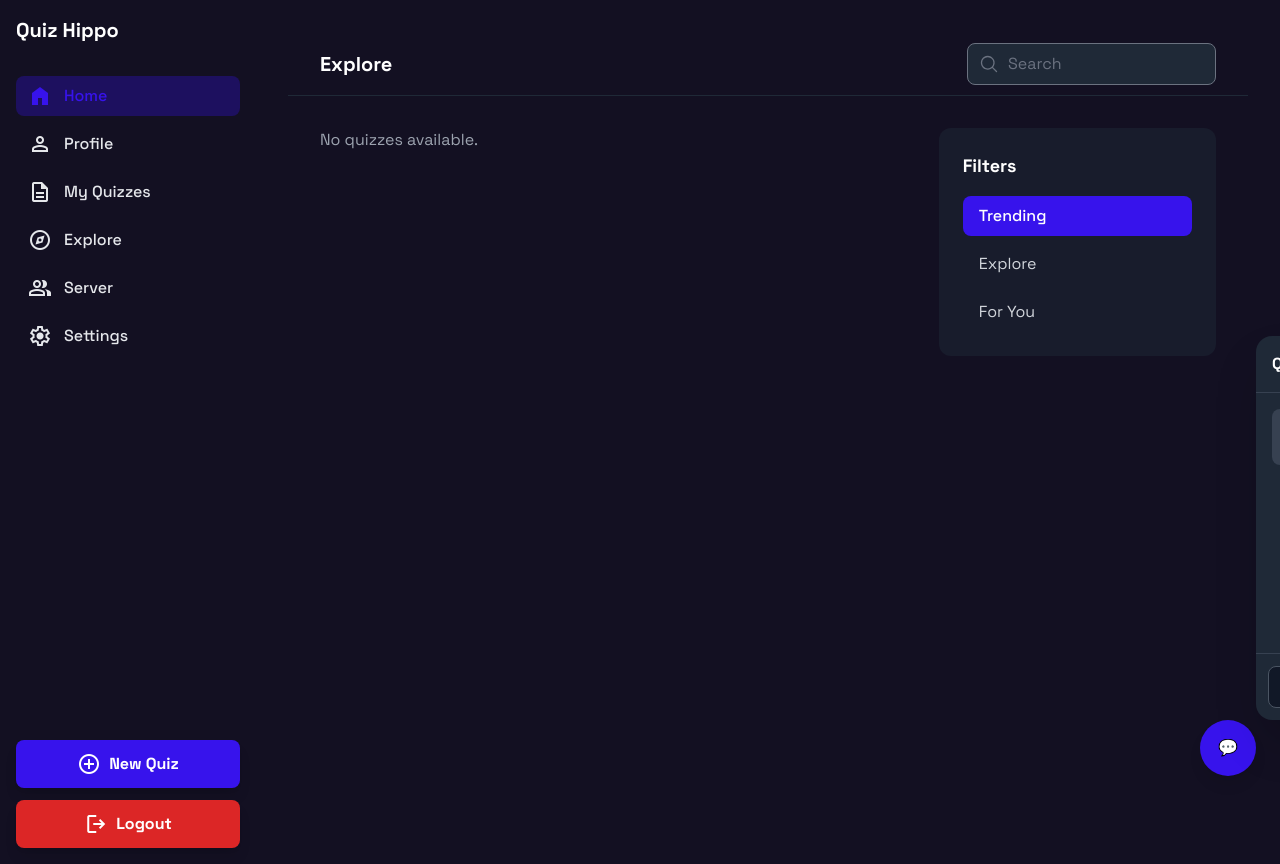
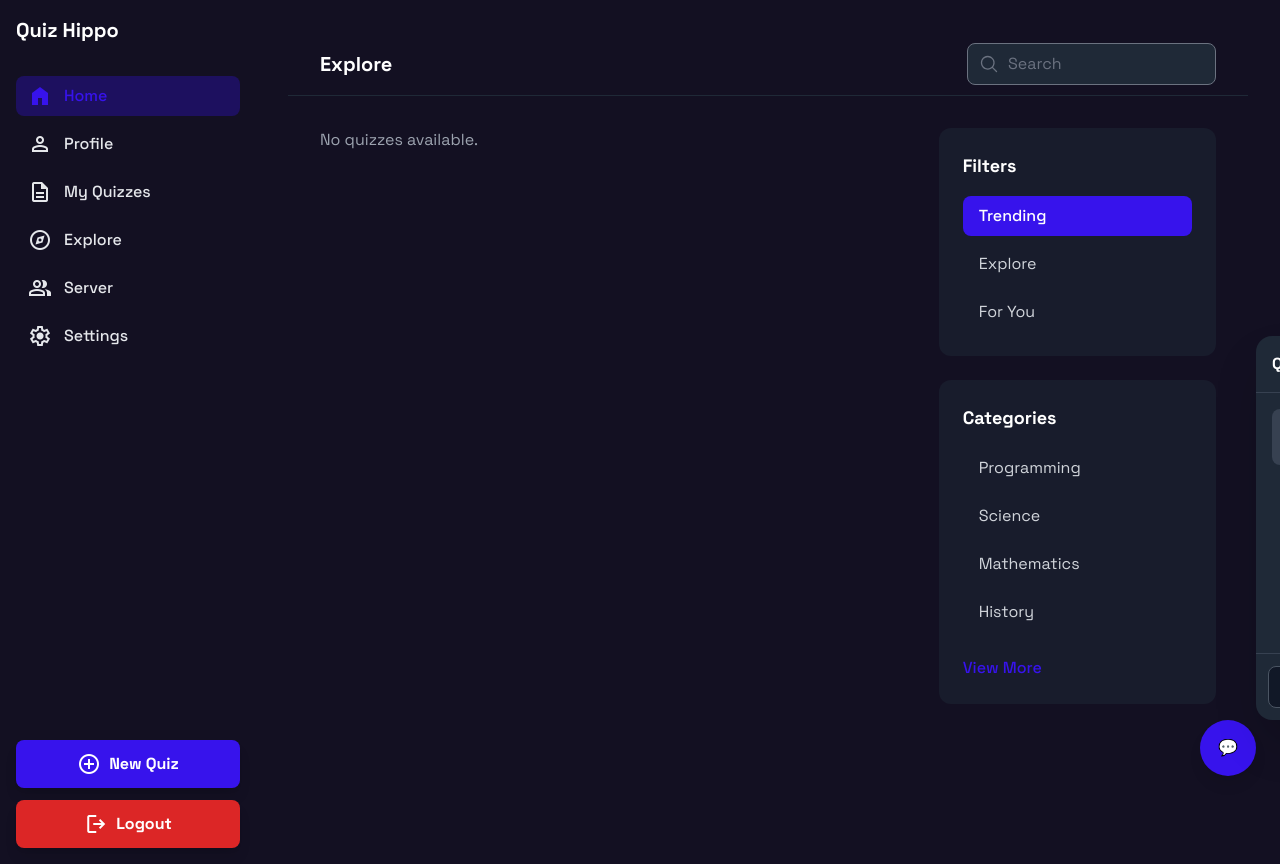
Before and after one commit to syedly/quizbee, a Django app: page /explore/ in a window 1280 px wide. Run offline with Django 5.2, Linux system fonts and the light colour scheme; data comes from the database, SQL or seed files in the repository; both versions use the stored data as it was after the commit; data that the repository does not hold is empty; some libraries are stand-ins or nearby versions.

Commit message:
added category option fixed mcqs checking add category option in explore page

```diff
--- a/app/views.py
+++ b/app/views.py
@@ -4,7 +4,7 @@ from django.shortcuts import render, redirect, HttpResponse, get_object_or_404
 from django.contrib.auth.models import User
 from django.core.paginator import Paginator
 from django.contrib.auth import authenticate, login, logout
-from services import generate__quiz, check_short_answer, assistant
+from services import generate__quiz, check_short_answer, assistant, check_multiple_choice
 from processing import fetch_text_from_url, extract_text_from_pdf
 from django.http import JsonResponse
 from django.views.decorators.csrf import csrf_exempt
@@ -22,7 +22,7 @@ from constants import (
     LANGUAGES, DEFAULT_LANGUAGE,
     DIFFICULTY_LEVELS, DEFAULT_DIFFICULTY,
     QUESTION_TYPES, DEFAULT_QUESTION_TYPE,
-    CHOOSE_OPTIONS, DEFAULT_CHOOSE
+    CHOOSE_OPTIONS, DEFAULT_CHOOSE, QUIZ_CATEGORIES
 )
 
 def index(request):
@@ -340,6 +340,7 @@ def parse_quiz_response(response_text):
     return {
         "topic": topic,
         "difficulty": quiz_difficulty,
+        "category": re.search(r"Category:\s*(.+)", response_text, re.IGNORECASE).group(1).strip() if re.search(r"Category:\s*(.+)", response_text, re.IGNORECASE) else "General",
         "questions": parsed_questions
     }
 
@@ -372,15 +373,16 @@ def generate_quiz(request):
     if request.method == 'POST':
         topic = request.POST.get('topic', 'General')
         language = request.POST.get('language', 'English')
-        num_questions = request.POST.get('quiz_count', '5')
+        num_questions = int(request.POST.get('quiz_count', 5))
         difficulty = request.POST.get('difficulty', '1')
-        question_preference = request.POST.get('quiz_type', 'MIX')
+        question_preference = request.POST.get('quiz_type', 'MIX').upper()
+        category = request.POST.get('category', 'General')  # ✅ new field
         prompt = request.POST.get('input_prompt', '').strip()
         url = request.POST.get('input_url', '').strip()
         text = request.POST.get('input_text', '').strip()
         upload_file = request.FILES.get('input_pdf')
 
-        content_source = None
+        # Detect source
         if prompt:
             content_source = prompt
         elif url:
@@ -404,21 +406,23 @@ def generate_quiz(request):
         parsed_quiz = parse_quiz_response(raw_quiz)
 
         quiz = Quiz.objects.create(
-            topic=parsed_quiz["topic"],
-            difficulty=parsed_quiz["difficulty"],
+            topic=parsed_quiz.get("topic", topic),
+            difficulty=parsed_quiz.get("difficulty", difficulty),
+            category=parsed_quiz.get("category", "General"),
+            question_preference=question_preference,  # ✅ keep user’s choice
             user=request.user if request.user.is_authenticated else None,
-            question_preference=question_preference
         )
 
         for q in parsed_quiz["questions"]:
             question = Question.objects.create(
                 quiz=quiz,
                 text=q["text"],
-                question_type=q["type"],
+                question_type=q["type"].upper(),
                 difficulty=q["difficulty"],
                 answer=q["answer"]
             )
-            if q["type"] == "MCQ" and q.get("mcq_options"):
+
+            if q["type"].upper() == "MCQ" and q.get("mcq_options"):
                 for opt in q["mcq_options"]:
                     Option.objects.create(question=question, text=opt.strip())
 
@@ -427,6 +431,65 @@ def generate_quiz(request):
 
     return redirect('main')
 
+
+# def generate_quiz(request):
+#     if request.method == 'POST':
+#         topic = request.POST.get('topic', 'General')
+#         language = request.POST.get('language', 'English')
+#         num_questions = request.POST.get('quiz_count', '5')
+#         difficulty = request.POST.get('difficulty', '1')
+#         question_preference = request.POST.get('quiz_type', 'MIX')
+#         prompt = request.POST.get('input_prompt', '').strip()
+#         url = request.POST.get('input_url', '').strip()
+#         text = request.POST.get('input_text', '').strip()
+#         upload_file = request.FILES.get('input_pdf')
+
+#         content_source = None
+#         if prompt:
+#             content_source = prompt
+#         elif url:
+#             content_source = fetch_text_from_url(url)
+#         elif text:
+#             content_source = text
+#         elif upload_file and upload_file.name.endswith(".pdf"):
+#             content_source = extract_text_from_pdf(upload_file)
+#         else:
+#             content_source = topic
+
+#         raw_quiz = generate__quiz(
+#             topic=topic,
+#             language=language,
+#             num_questions=num_questions,
+#             difficulty=difficulty,
+#             question_type=question_preference,
+#             content=content_source
+#         )
+
+#         parsed_quiz = parse_quiz_response(raw_quiz)
+
+#         quiz = Quiz.objects.create(
+#             topic=parsed_quiz["topic"],
+#             difficulty=parsed_quiz["difficulty"],
+#             user=request.user if request.user.is_authenticated else None,
+#             question_preference=question_preference
+#         )
+
+#         for q in parsed_quiz["questions"]:
+#             question = Question.objects.create(
+#                 quiz=quiz,
+#                 text=q["text"],
+#                 question_type=q["type"],
+#                 difficulty=q["difficulty"],
+#                 answer=q["answer"]
+#             )
+#             if q["type"] == "MCQ" and q.get("mcq_options"):
+#                 for opt in q["mcq_options"]:
+#                     Option.objects.create(question=question, text=opt.strip())
+
+#         quizzes = Quiz.objects.all().order_by('-id')[:20]
+#         return render(request, 'main.html', {'quizzes': quizzes, 'created_quiz': quiz})
+
+#     return redirect('main')
 
 def quiz_detail(request, quiz_id):
     quiz  = get_object_or_404(Quiz, id=quiz_id)
@@ -448,6 +511,9 @@ def quiz_take(request, quiz_id):
 
             if question.question_type == "SHORT":
                 if user_answer and check_short_answer(user_answer, question.answer):
+                    marks += 1
+            if question.question_type == "MCQ":
+                if user_answer and check_multiple_choice(user_answer, question.answer):
                     marks += 1
             if user_answer and user_answer.strip().lower() == question.answer.strip().lower():
                 marks += 1
@@ -511,7 +577,7 @@ def explore(request):
     quizzes = Quiz.objects.filter(is_public=True).annotate(
         avg_rating=Avg('ratings__rating')
     )
-    return render(request, 'explore.html', {'quizzes': quizzes})
+    return render(request, 'explore.html', {'quizzes': quizzes, 'categories': QUIZ_CATEGORIES})
 
 def rate_quiz(request, quiz_id):
     quiz = get_object_or_404(Quiz, id=quiz_id)
--- a/constants.py
+++ b/constants.py
@@ -148,3 +148,28 @@ CHOOSE_OPTIONS = {
     "upload_file": "Upload File",
 }
 DEFAULT_CHOOSE = "text"
+
+# constants.py
+
+QUIZ_CATEGORIES = [
+    "Programming",
+    "Science",
+    "Mathematics",
+    "History",
+    "Geography",
+    "General Knowledge",
+    "Sports",
+    "Technology",
+    "Entertainment",
+    "Music",
+    "Movies",
+    "Art",
+    "Literature",
+    "Business",
+    "Health",
+    "Education",
+    "Current Affairs",
+    "Coding",
+    "Space",
+    "AI & Machine Learning",
+]
--- a/services.py
+++ b/services.py
@@ -20,6 +20,7 @@ system_message = """
 You are a helpful agent that creates quizzes.
 
 Rules:
+- Always include a **Category** line at the start that best describes the topic (e.g., Science, History, Geography, Sports, Literature, etc.).
 - You generate quizzes when the user requests it (e.g., "make a quiz on history").
 - You can create questions in the language the user specifies.
 - You must generate **5 questions** unless the user specifies otherwise.
@@ -42,6 +43,7 @@ Rules:
 
 Format:
 Topic: <topic> (Difficulty <level>)
+Category: <category>
 
 Questions:
 1. <Question>
@@ -61,6 +63,7 @@ Question Difficulty Levels:
 def generate__quiz(
     topic: str = "General",
     language: str = "English",
+    category: str = "General",
     num_questions: int = 5,
     difficulty: int = 1,
     question_type: str = "mix",
@@ -85,6 +88,7 @@ def generate__quiz(
         f"Make a quiz based on the following content:\n\n"
         f"{base_text}\n\n"
         f"Language: {language}\n"
+        f"Category: {category}\n"
         f"Number of questions: {num_questions}\n"
         f"Difficulty level: {difficulty}\n"
         f"Question type: {question_type}\n"
@@ -114,6 +118,20 @@ def check_short_answer(user_answer: str, correct_answer: str) -> bool:
     response = llm.invoke(messages)
     return response.content.strip().lower() == "true"
 
+def check_multiple_choice(user_answer: str, correct_answer: str) -> bool:
+    system_message = """
+    You are a helpful assistant that checks MCQS answers.
+    - Compare the user's answer with the correct answer.
+    - Be lenient with minor spelling mistakes or synonyms.
+    - Return True if the answer is correct, otherwise return False.
+    """
+    messages = [
+        SystemMessage(content=system_message),
+        HumanMessage(content=f"User's answer: {user_answer}\nCorrect answer: {correct_answer}\nIs the user's answer correct?"),
+    ]
+    response = llm.invoke(messages)
+    return response.content.strip().lower() == "true"
+
 def assistant(query: str) -> str:
     """
     General-purpose AI model function to handle various queries.
--- a/templates/explore.html
+++ b/templates/explore.html
@@ -85,6 +85,27 @@
               <a class="block w-full text-left px-4 py-2 rounded-lg text-gray-700 dark:text-gray-300 hover:bg-gray-200 dark:hover:bg-gray-700" href="#">For You</a>
             </nav>
           </div>
+            <!-- 👇 New Container (Under Filters) -->
+          <div class="bg-gray-100 dark:bg-gray-800/50 p-6 rounded-xl">
+            <h3 class="text-lg font-bold text-gray-900 dark:text-white mb-4">Categories</h3>
+
+            <ul id="categoryList" class="space-y-2 max-h-48 overflow-hidden transition-all duration-500">
+              {% for category in categories %}
+                <li>
+                  <a href="#"
+                    class="block px-4 py-2 rounded-lg text-gray-700 dark:text-gray-300 hover:bg-gray-200 dark:hover:bg-gray-700">
+                    {{ category }}
+                  </a>
+                </li>
+              {% endfor %}
+            </ul>
+
+            <!-- View More / Less Button -->
+            <button id="toggleCategories"
+              class="mt-4 text-primary font-medium hover:underline focus:outline-none">
+              View More
+            </button>
+          </div>
         </aside>
       </div>
     </div>
@@ -105,5 +126,20 @@ document.querySelectorAll('form').forEach(form => {
   });
 });
 </script>
+<script>
+  const list = document.getElementById("categoryList");
+  const btn = document.getElementById("toggleCategories");
+
+  btn.addEventListener("click", () => {
+    if (list.classList.contains("max-h-48")) {
+      list.classList.remove("max-h-48");
+      btn.textContent = "View Less";
+    } else {
+      list.classList.add("max-h-48");
+      btn.textContent = "View More";
+    }
+  });
+</script>
+
 
 {% endblock %}
--- a/templates/quiz-result.html
+++ b/templates/quiz-result.html
@@ -16,13 +16,13 @@
     <div class="bg-white dark:bg-gray-800/30 rounded-xl p-6 shadow-sm border border-gray-200 dark:border-gray-800 text-center">
       <p class="text-sm font-medium text-gray-500 dark:text-gray-400">Correct Answers</p>
       <p class="text-4xl font-bold text-gray-900 dark:text-white">
-        {{ attempt.correct_count }}<span class="text-lg font-medium text-gray-400 dark:text-gray-500">/{{ quiz.questions.count }}</span>
+        {{ attempt.score }}<span class="text-lg font-medium text-gray-400 dark:text-gray-500">/{{ quiz.questions.count }}</span>
       </p>
     </div>
     <div class="bg-white dark:bg-gray-800/30 rounded-xl p-6 shadow-sm border border-gray-200 dark:border-gray-800 text-center">
       <p class="text-sm font-medium text-gray-500 dark:text-gray-400">Incorrect Answers</p>
       <p class="text-4xl font-bold text-gray-900 dark:text-white">
-        {{ attempt.incorrect_count }}<span class="text-lg font-medium text-gray-400 dark:text-gray-500">/{{ quiz.questions.count }}</span>
+        {{ attempt.score }}<span class="text-lg font-medium text-gray-400 dark:text-gray-500">/{{ quiz.questions.count }}</span>
       </p>
     </div>
   </div>
```
Also changed, not shown: db.sqlite3.
